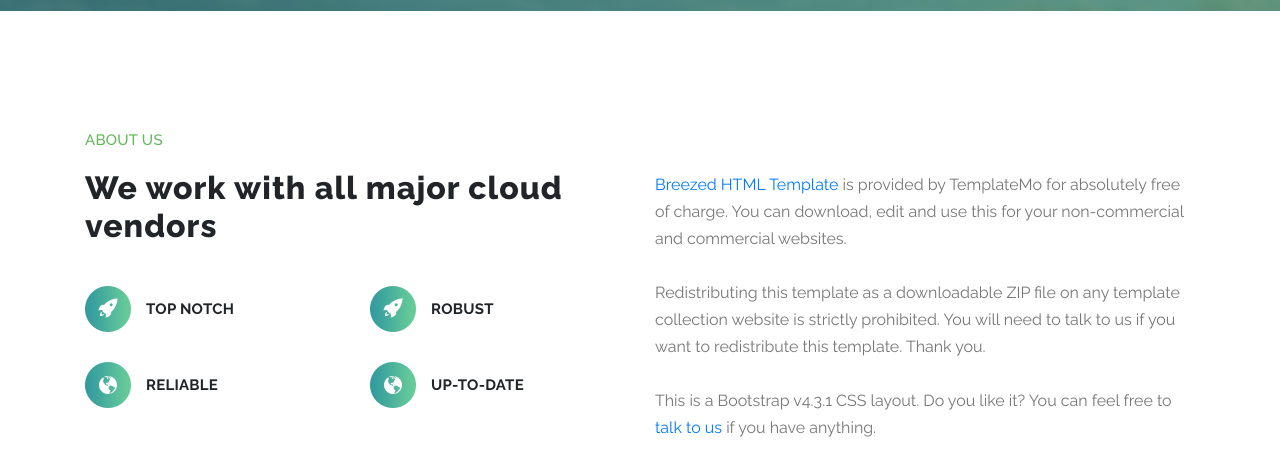
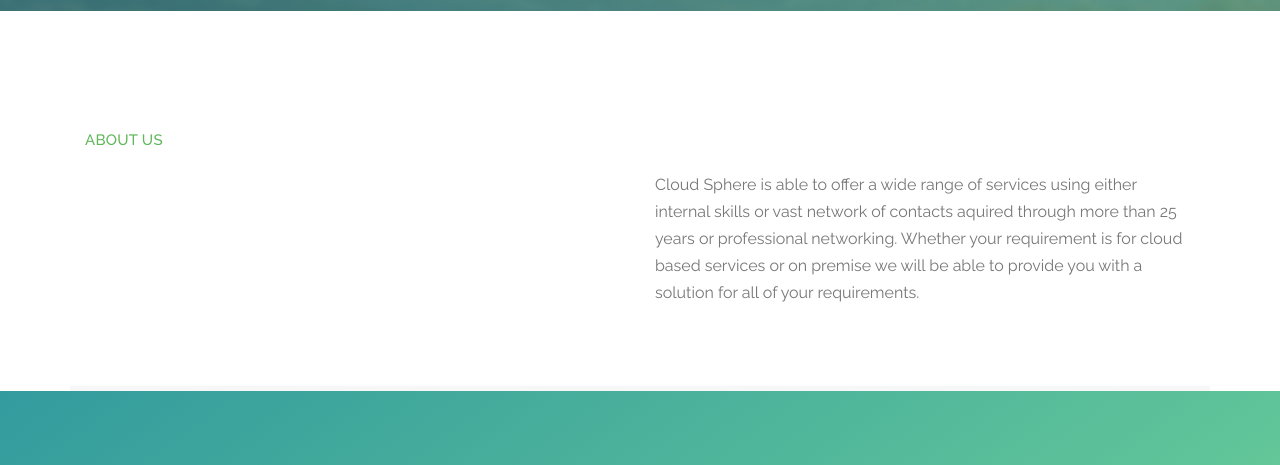
Before and after one commit to Cloud-Sphere-LTD/cloud-sphere-ltd.github.io, a plain HTML site: page index.html in a window 1280 px wide. Shown: the part 749-1214 px from the top of the page. Drawn offline with Linux system fonts and the light colour scheme.

Commit message:
Update index.html

```diff
--- a/index.html
+++ b/index.html
@@ -155,9 +155,9 @@ https://templatemo.com/tm-543-breezed
                     <div class="left-text-content">
                         <div class="section-heading">
                             <h6>About Us</h6>
-                            <h2>We work with all major cloud vendors</h2>
+                            <!--<h2>We work with all major cloud vendors</h2>-->
                         </div>
-                        <div class="row">
+                        <!--<div class="row">
                             <div class="col-md-6 col-sm-6">
                                 <div class="service-item">
                                     <img src="assets/images/service-item-01.png" alt="">
@@ -187,14 +187,14 @@ https://templatemo.com/tm-543-breezed
                                     Learn More <i class="fa fa-arrow-right"></i>
                                 </a>
                             </div>
-                        </div>
+                        </div>-->
                     </div>
                 </div>
                 <div class="col-lg-6 col-md-6 col-xs-12">
                     <div class="right-text-content">
-                        <p><a rel="nofollow noopener" href="https://templatemo.com/tm-543-breezed" target="_parent">Breezed HTML Template</a> is provided by TemplateMo for absolutely free of charge. You can download, edit and use this for your non-commercial and commercial websites.
-                        <br><br>Redistributing this template as a downloadable ZIP file on any template collection website is strictly prohibited. You will need to talk to us if you want to redistribute this template. Thank you.
-                      <br><br>This is a Bootstrap v4.3.1 CSS layout. Do you like it? You can feel free to <a rel="nofollow noopener" href="https://templatemo.com/contact" target="_parent">talk to us</a> if you have anything.</p>
+                        <p>Cloud Sphere is able to offer a wide range of services using either internal skills or vast network of contacts aquired through more than 25 years or professional networking.
+                          Whether your requirement is for cloud based services or on premise we will be able to provide you with a solution for all of your requirements.
+                        </p>
                     </div>
                 </div>
             </div>
```
